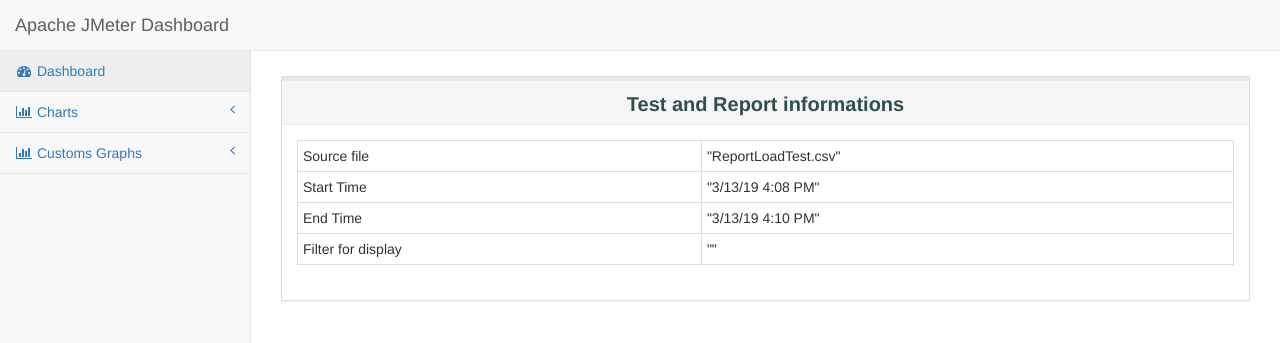
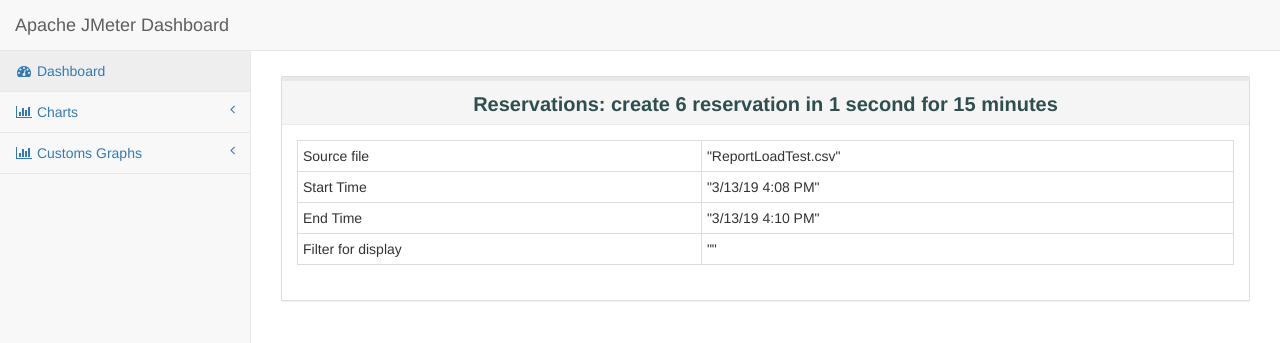
Before and after one commit to goran237/reservation_6hps_for_10min, a plain HTML site: page index.html in a window 1280 px wide. Shown: the top 343 px of the page. Drawn offline with Linux system fonts and the light colour scheme.

Commit message:
Update index.html

```diff
--- a/index.html
+++ b/index.html
@@ -84,7 +84,7 @@
                 <div class="col-lg-12">
                      <div class="panel panel-default" >
                         <div class="panel-heading" style="text-align:center;">
-                           <p class="dashboard-title">Test and Report informations</p>
+                           <p class="dashboard-title">Reservations: create 6 reservation in 1 second for 15 minutes</p>
                         </div>
                         <div class="panel-body">
                         <table id="generalInfos" class="table table-bordered table-condensed " >
```
